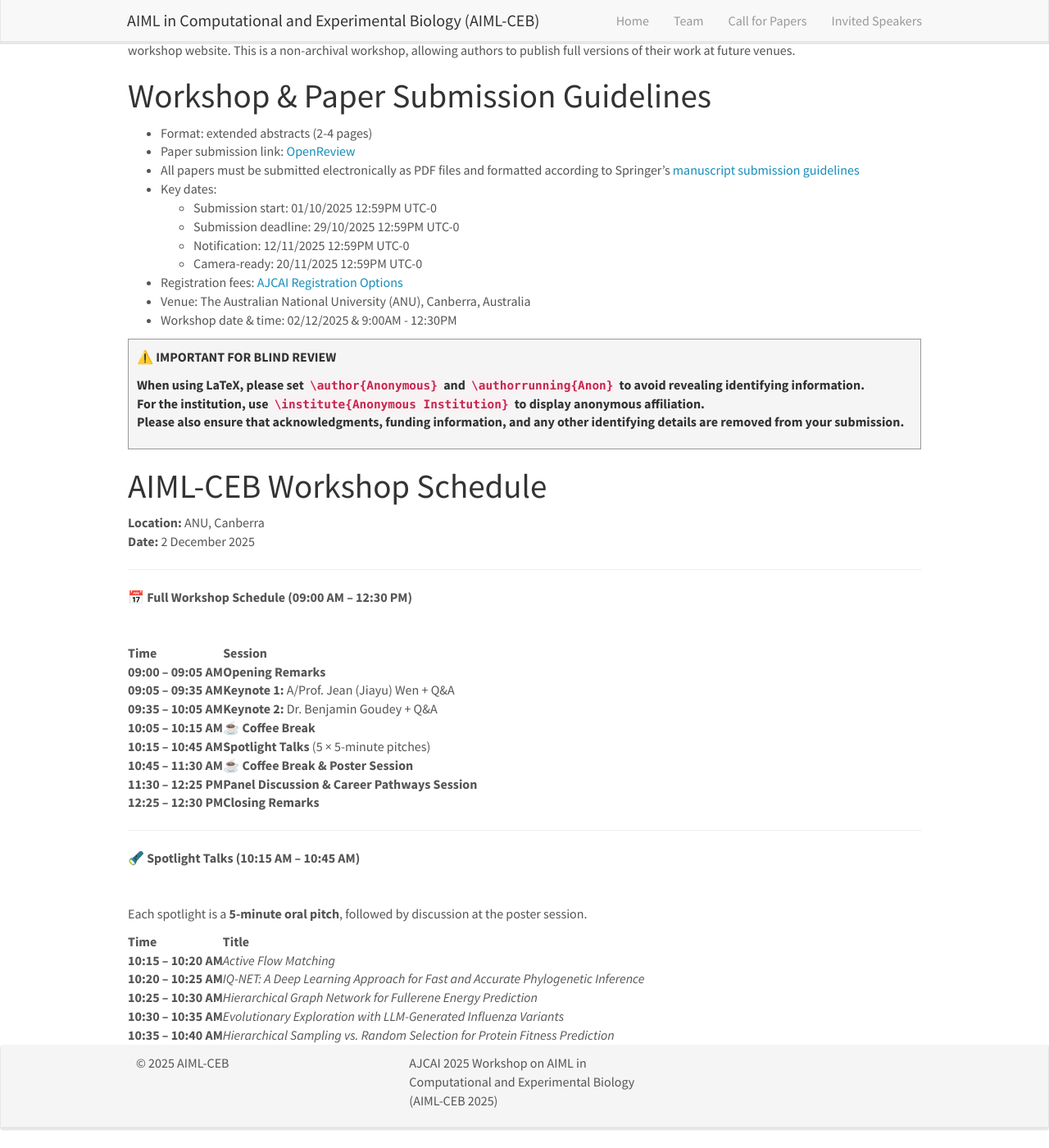
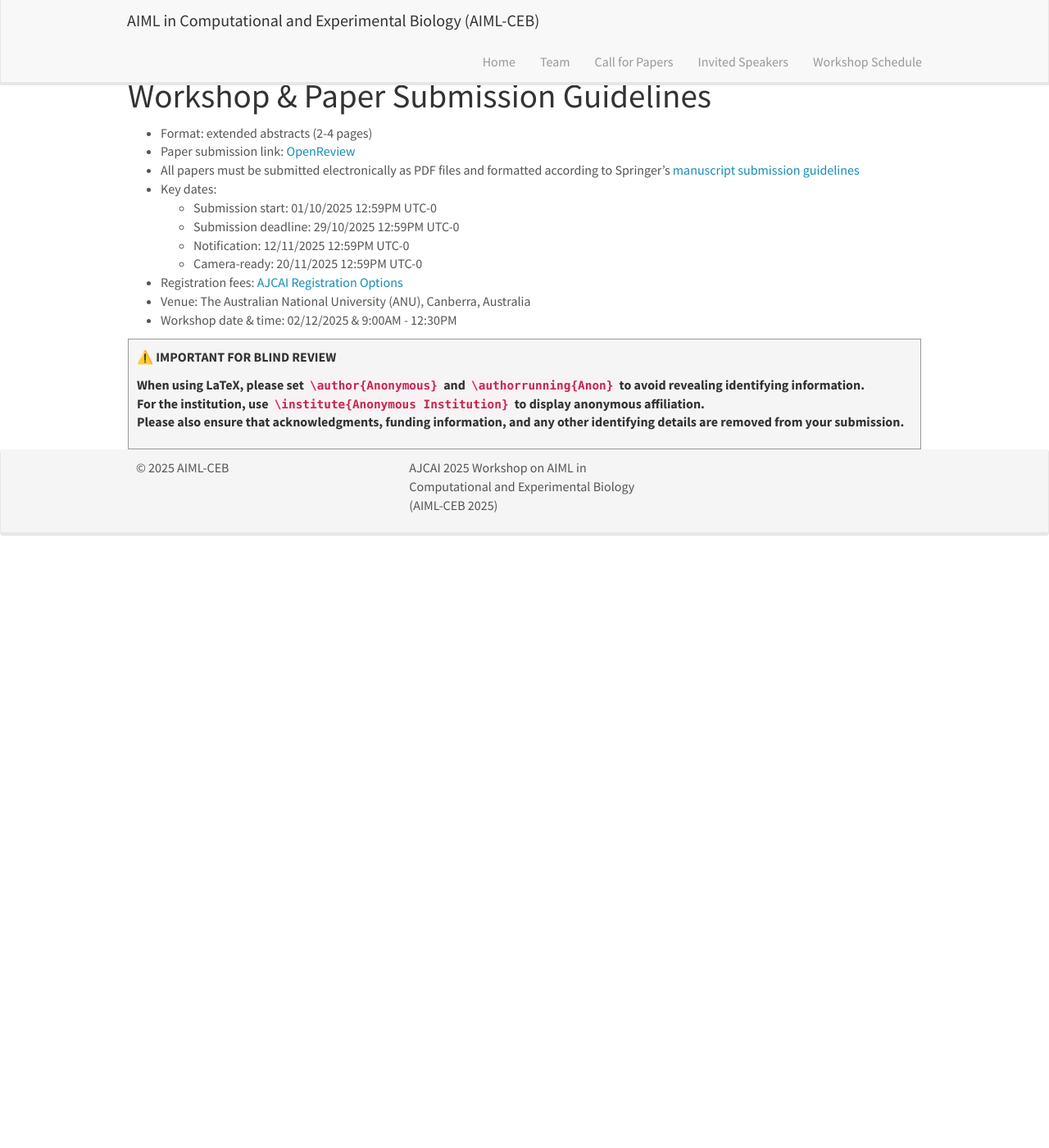
Before and after one commit to wokas36/wokas36.github.io, a Jekyll site: the page built from _pages/openings.md, in a window 1280 px wide and 1400 px high, scrolled down 486 px. Shown: the whole window at 82% size. Built offline with Jekyll 4.4.1, drawn with Linux system fonts in a browser that asks for light colours; nearby versions of some CDN libraries; after the commit the page ends 1161 px from its top, so only the background shows below that.

Commit message:
workshop schedule

```diff
--- a/_includes/header.html
+++ b/_includes/header.html
@@ -19,7 +19,7 @@
         <li><a href="{{ site.url }}{{ site.baseurl }}/call_for_papers">Call for Papers</a></li>
 <!-- 		<li><a href="{{ site.url }}{{ site.baseurl }}/vacancies">Call for Papers</a></li> -->
 		<li><a href="{{ site.url }}{{ site.baseurl }}/invited_speakers">Invited Speakers</a></li>
-<!--         <li><a href="{{ site.url }}{{ site.baseurl }}/publications">Invited Speakers</a></li> -->
+        <li><a href="{{ site.url }}{{ site.baseurl }}/workshop_schedule">Workshop Schedule</a></li>
 <!-- 		<li><a href="{{ site.url }}{{ site.baseurl }}/research">Invited Speakers</a></li> -->
 	<!-- li><a href="{{ site.url }}{{ site.baseurl }}/pictures">(Pics)</a></li> -->
 	  </ul>
--- a/_pages/openings.md
+++ b/_pages/openings.md
@@ -50,93 +50,6 @@
 
 </div>
 
-# AIML-CEB Workshop Schedule
-
-**Location:** ANU, Canberra
-**Date:** 2 December 2025
-
----
-
-<details open>
-  <summary><strong>📅 Full Workshop Schedule (09:00 AM – 12:30 PM)</strong>
-
-  <br/>
-
-  <table>
-    <tr>
-      <th align="left">Time</th>
-      <th align="left">Session</th>
-    </tr>
-    <tr>
-      <td><strong>09:00 – 09:05 AM</strong></td>
-      <td><strong>Opening Remarks</strong></td>
-    </tr>
-    <tr>
-      <td><strong>09:05 – 09:35 AM</strong></td>
-      <td><strong>Keynote 1:</strong> A/Prof. Jean (Jiayu) Wen + Q&amp;A</td>
-    </tr>
-    <tr>
-      <td><strong>09:35 – 10:05 AM</strong></td>
-      <td><strong>Keynote 2:</strong> Dr. Benjamin Goudey + Q&amp;A</td>
-    </tr>
-    <tr>
-      <td><strong>10:05 – 10:15 AM</strong></td>
-      <td>☕ <strong>Coffee Break</strong></td>
-    </tr>
-    <tr>
-      <td><strong>10:15 – 10:45 AM</strong></td>
-      <td><strong>Spotlight Talks</strong> (5 × 5-minute pitches)</td>
-    </tr>
-    <tr>
-      <td><strong>10:45 – 11:30 AM</strong></td>
-      <td>☕ <strong>Coffee Break &amp; Poster Session</strong></td>
-    </tr>
-    <tr>
-      <td><strong>11:30 – 12:25 PM</strong></td>
-      <td><strong>Panel Discussion &amp; Career Pathways Session</strong></td>
-    </tr>
-    <tr>
-      <td><strong>12:25 – 12:30 PM</strong></td>
-      <td><strong>Closing Remarks</strong></td>
-    </tr>
-  </table>
-
----
-
-<details>
-  <summary><strong>🔦 Spotlight Talks (10:15 AM – 10:45 AM)</strong>
-
-  <br/>
-
-  Each spotlight is a **5-minute oral pitch**, followed by discussion at the poster session.
-
-  <table>
-    <tr>
-      <th align="left">Time</th>
-      <th align="left">Title</th>
-    </tr>
-    <tr>
-      <td><strong>10:15 – 10:20 AM</strong></td>
-      <td><em>Active Flow Matching</em></td>
-    </tr>
-    <tr>
-      <td><strong>10:20 – 10:25 AM</strong></td>
-      <td><em>IQ-NET: A Deep Learning Approach for Fast and Accurate Phylogenetic Inference</em></td>
-    </tr>
-    <tr>
-      <td><strong>10:25 – 10:30 AM</strong></td>
-      <td><em>Hierarchical Graph Network for Fullerene Energy Prediction</em></td>
-    </tr>
-    <tr>
-      <td><strong>10:30 – 10:35 AM</strong></td>
-      <td><em>Evolutionary Exploration with LLM-Generated Influenza Variants</em></td>
-    </tr>
-    <tr>
-      <td><strong>10:35 – 10:40 AM</strong></td>
-      <td><em>Hierarchical Sampling vs. Random Selection for Protein Fitness Prediction</em></td>
-    </tr>
-  </table>
-
 
 <!-- We are  looking for new group members with passion, talent, and grit!
 
```
Also changed, not shown: research.md (+79 -31 lines).
